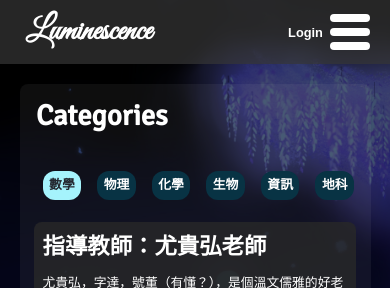
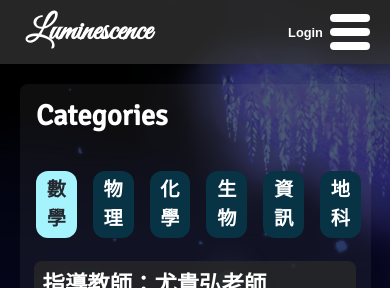
Before and after one commit to ckmsc39th/ckmsc39th.github.io, a Vue app: page /categories in a window 390 px wide. Shown: the top 288 px of the page. Built offline with nearby package versions, Linux system fonts and the light colour scheme; a web font is replaced by a local one.

Commit message:
rwd update -10

```diff
--- a/src/views/Categories.vue
+++ b/src/views/Categories.vue
@@ -86,7 +86,7 @@
         :key="tab"
         @click="switchTab(tab)"
         :class="[
-          'py-[1.5%] px-[2%] font-bold rounded-xl hover:bg-cyan-700 tab',
+          'py-[1.5%] px-[2%] text-center font-bold rounded-xl hover:bg-cyan-700 tab',
           activeTab === tab ? 'bg-cyan-200 text-gray-700 hover:text-white font-bold' : 'text-white bg-cyan-950'
         ]"
       >
@@ -484,13 +484,19 @@ body.showpopup {
   color: #666;
 }
 
-@media (min-width: 800px) {
+@media (max-width: 2000px) {
   .tab{
-    font-size: 2em;
+    font-size: 1.6em;
   }
 }
 
-@media (min-width: 360px) {
+@media (max-width: 800px) {
+  .tab{
+    font-size: 1.2em;
+  }
+}
+
+@media (max-width: 360px) {
   .tab{
     font-size: 0.8em;
   }
```
